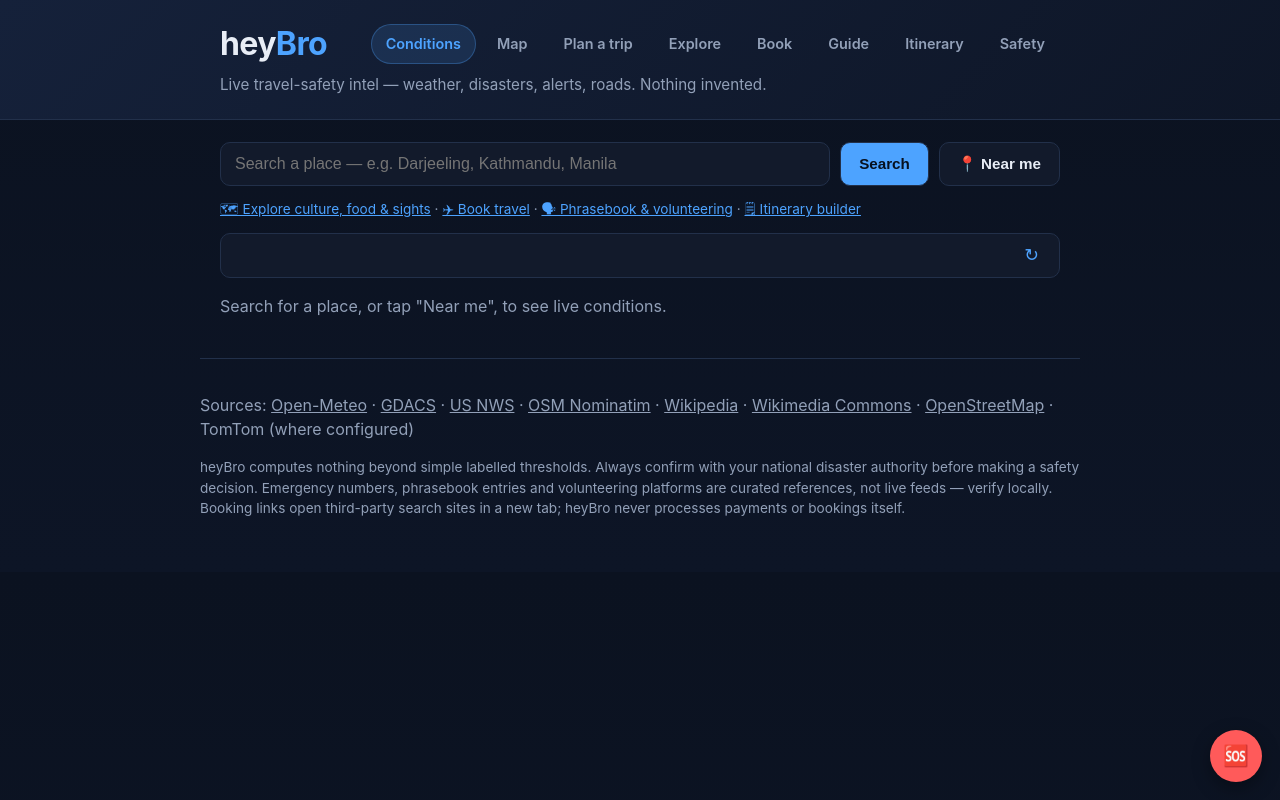
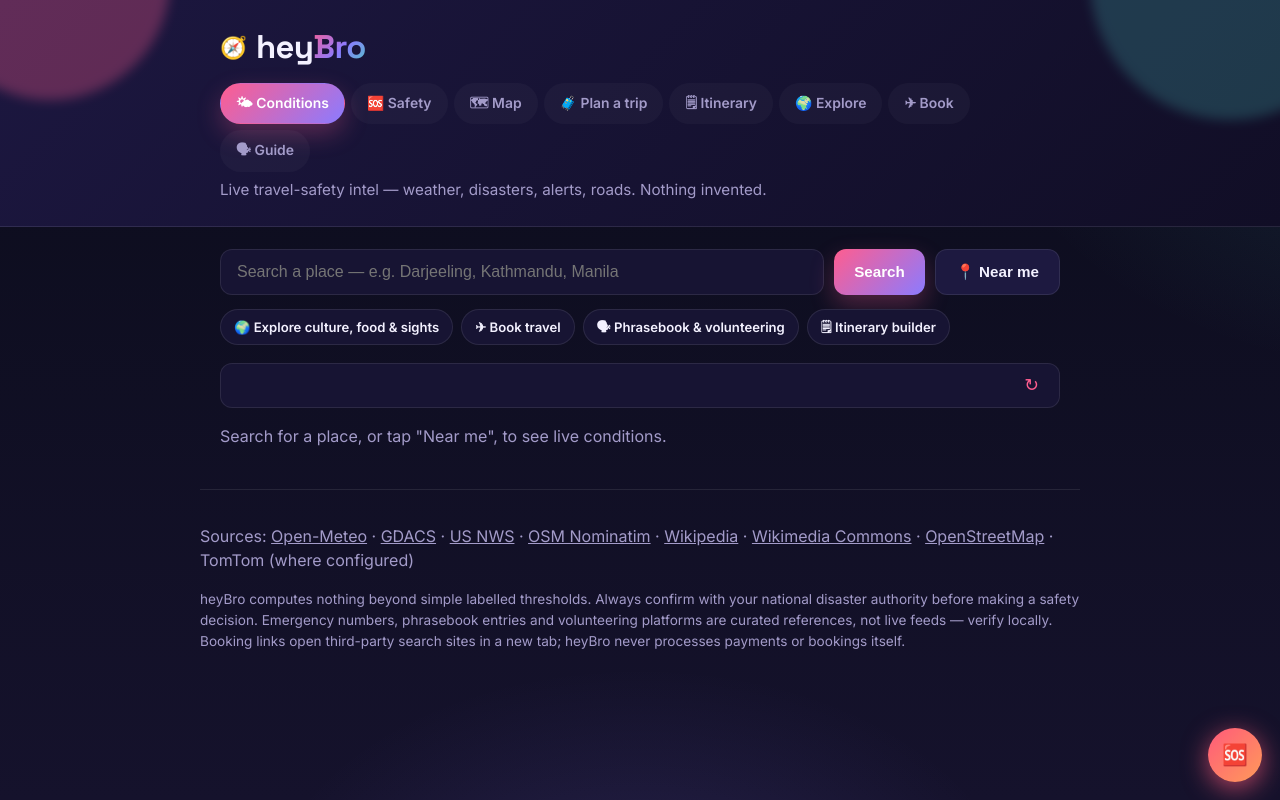
Before and after one commit to MonalisaMitra/heybro-mcp-server, a Flask app: page / in a window 1280 px wide. Run offline with Flask 3, Linux system fonts and the light colour scheme.

Commit message:
Refresh visual design and reorder nav by importance
Introduces a funkier, more cohesive design system: a coral/violet/teal
gradient accent, Space Grotesk display type for headings, decorative
header glows, pill-style nav with icons, and hover-lift animations on
cards and buttons throughout. Reorders the nav (and home-page quick
links) so safety-critical pages (Conditions, Safety, Map) lead, trip
tools (Plan, Itinerary) follow, and discovery extras (Explore, Book,
Guide) come last. Bumps the service worker shell cache version so the
new CSS/JS ship cleanly to existing installs.

```diff
--- a/web_app/static/css/app.css
+++ b/web_app/static/css/app.css
@@ -1,33 +1,77 @@
+@import url('https://fonts.googleapis.com/css2?family=Space+Grotesk:wght@500;600;700&family=Inter:wght@400;500;600;700&display=swap');
+
 :root {
-  --bg: #0b1220;
-  --panel: #121a2b;
-  --panel-border: #22304a;
-  --text: #e8edf6;
-  --muted: #92a0b8;
-  --accent: #4da3ff;
-  --warn: #ffb020;
-  --bad: #ff5a5a;
-  --good: #35c98f;
-  --radius: 14px;
+  --bg: #0b0c1b;
+  --bg2: #15122c;
+  --panel: #171433;
+  --panel-soft: #1d1940;
+  --panel-border: rgba(255,255,255,0.09);
+  --text: #f3f1ff;
+  --muted: #a39bc9;
+  --accent: #ff5d8f;
+  --accent2: #4ecdc4;
+  --accent3: #8b7bff;
+  --warn: #ffbe3d;
+  --bad: #ff5a7a;
+  --good: #2fd9a8;
+  --grad-brand: linear-gradient(135deg, #ff5d8f 0%, #8b7bff 55%, #4ecdc4 100%);
+  --grad-accent: linear-gradient(135deg, #ff5d8f 0%, #8b7bff 100%);
+  --grad-cool: linear-gradient(135deg, #4ecdc4 0%, #4da3ff 100%);
+  --radius: 16px;
+  --radius-lg: 22px;
+  --shadow-soft: 0 14px 34px rgba(139,123,255,0.22);
+  --shadow-pop: 0 10px 24px rgba(255,93,143,0.28);
 }
 
 * { box-sizing: border-box; }
 
 body {
   margin: 0;
-  font-family: -apple-system, BlinkMacSystemFont, "Segoe UI", Roboto, Helvetica, Arial, sans-serif;
-  background: linear-gradient(180deg, #0b1220 0%, #0d1526 100%);
+  font-family: 'Inter', -apple-system, BlinkMacSystemFont, "Segoe UI", Roboto, Helvetica, Arial, sans-serif;
+  background:
+    radial-gradient(900px 520px at 12% -12%, rgba(255,93,143,0.16), transparent 60%),
+    radial-gradient(760px 520px at 112% 8%, rgba(78,205,196,0.13), transparent 60%),
+    radial-gradient(640px 420px at 50% 115%, rgba(139,123,255,0.14), transparent 60%),
+    linear-gradient(180deg, var(--bg) 0%, var(--bg2) 100%);
+  background-attachment: fixed;
   color: var(--text);
-  line-height: 1.5;
+  line-height: 1.55;
 }
 
 .wrap { max-width: 880px; margin: 0 auto; padding: 0 20px; }
 
+h1, h2, h3 { font-family: 'Space Grotesk', 'Inter', sans-serif; }
+
 header.top {
-  background: linear-gradient(135deg, #15213a, #0e1627);
+  position: relative;
+  overflow: hidden;
+  background: linear-gradient(135deg, #1c1740, #110e26);
   border-bottom: 1px solid var(--panel-border);
-  padding: 20px 0 22px;
+  padding: 22px 0 24px;
 }
+header.top::before,
+header.top::after {
+  content: "";
+  position: absolute;
+  border-radius: 50%;
+  filter: blur(6px);
+  pointer-events: none;
+  z-index: 0;
+}
+header.top::before {
+  width: 240px; height: 240px;
+  background: var(--accent);
+  opacity: 0.3;
+  top: -140px; left: -70px;
+}
+header.top::after {
+  width: 280px; height: 280px;
+  background: var(--accent2);
+  opacity: 0.22;
+  top: -160px; right: -90px;
+}
+header.top .wrap { position: relative; z-index: 1; }
+
 .top-row {
   display: flex;
   align-items: center;
@@ -35,26 +79,50 @@ header.top {
   flex-wrap: wrap;
   gap: 10px;
 }
-.top-row h1 { margin: 0; font-size: 2rem; letter-spacing: -0.02em; }
-.top-row h1 span { color: var(--accent); }
-.brand { text-decoration: none; color: inherit; }
+.top-row h1 { margin: 0; font-size: 2.05rem; letter-spacing: -0.02em; font-weight: 700; }
+.top-row h1 span {
+  background: var(--grad-brand);
+  -webkit-background-clip: text;
+  background-clip: text;
+  color: transparent;
+}
+.brand {
+  text-decoration: none;
+  color: inherit;
+  display: inline-flex;
+  align-items: center;
+  gap: 9px;
+}
+.brand::before {
+  content: "🧭";
+  font-size: 1.35rem;
+  display: inline-block;
+  transition: transform 0.4s ease;
+}
+.brand:hover::before { transform: rotate(28deg) scale(1.12); }
 .tagline { margin: 6px 0 0; color: var(--muted); font-size: 0.95rem; }
 
 .nav { display: flex; gap: 6px; flex-wrap: wrap; }
 .nav a {
-  padding: 8px 14px;
+  display: inline-flex;
+  align-items: center;
+  gap: 6px;
+  padding: 9px 15px;
   border-radius: 999px;
   color: var(--muted);
   text-decoration: none;
-  font-size: 0.9rem;
+  font-size: 0.87rem;
   font-weight: 600;
   border: 1px solid transparent;
+  background: rgba(255,255,255,0.03);
+  transition: transform 0.15s ease, background 0.15s ease, color 0.15s ease, box-shadow 0.15s ease;
 }
-.nav a:hover { color: var(--text); }
+.nav a:hover { color: var(--text); background: rgba(255,255,255,0.09); transform: translateY(-1px); }
 .nav a.active {
-  background: rgba(77,163,255,0.14);
-  color: var(--accent);
-  border-color: rgba(77,163,255,0.3);
+  background: var(--grad-accent);
+  color: #fff;
+  border-color: transparent;
+  box-shadow: var(--shadow-pop);
 }
 
 .search-row {
@@ -65,34 +133,38 @@ header.top {
 }
 .search-row input[type="search"] {
   flex: 1 1 260px;
-  padding: 12px 14px;
-  border-radius: 10px;
+  padding: 13px 16px;
+  border-radius: 12px;
   border: 1px solid var(--panel-border);
   background: var(--panel);
   color: var(--text);
   font-size: 1rem;
 }
-.search-row input[type="search"]:focus { outline: 2px solid var(--accent); }
+.search-row input[type="search"]:focus { outline: 2px solid var(--accent); outline-offset: 1px; }
 .search-row button {
-  padding: 12px 18px;
-  border-radius: 10px;
-  border: 1px solid var(--panel-border);
-  background: var(--accent);
-  color: #06101f;
-  font-weight: 600;
+  padding: 12px 20px;
+  border-radius: 12px;
+  border: none;
+  background: var(--grad-accent);
+  color: #fff;
+  font-weight: 700;
   cursor: pointer;
   font-size: 0.95rem;
+  box-shadow: var(--shadow-pop);
+  transition: transform 0.15s ease, box-shadow 0.15s ease, filter 0.15s ease;
 }
 .search-row button#use-here {
-  background: var(--panel);
+  background: var(--panel-soft);
   color: var(--text);
+  box-shadow: none;
+  border: 1px solid var(--panel-border);
 }
-.search-row button:hover { filter: brightness(1.08); }
+.search-row button:hover { transform: translateY(-2px); filter: brightness(1.06); }
 
 .suggestions {
   background: var(--panel);
   border: 1px solid var(--panel-border);
-  border-radius: 10px;
+  border-radius: 12px;
   margin-bottom: 14px;
   overflow: hidden;
 }
@@ -109,7 +181,31 @@ header.top {
   font-size: 0.95rem;
 }
 .suggestions button:last-child { border-bottom: none; }
-.suggestions button:hover { background: #18243c; }
+.suggestions button:hover { background: rgba(255,255,255,0.05); }
+
+.quick-links {
+  display: flex;
+  flex-wrap: wrap;
+  gap: 8px;
+  margin: 14px 0 18px;
+  padding: 0;
+  list-style: none;
+}
+.quick-links a {
+  display: inline-flex;
+  align-items: center;
+  gap: 6px;
+  padding: 7px 13px;
+  border-radius: 999px;
+  background: var(--panel);
+  border: 1px solid var(--panel-border);
+  color: var(--text);
+  text-decoration: none;
+  font-size: 0.82rem;
+  font-weight: 600;
+  transition: transform 0.15s ease, border-color 0.15s ease, color 0.15s ease;
+}
+.quick-links a:hover { transform: translateY(-2px); border-color: var(--accent); color: var(--accent); }
 
 .place-banner {
   display: flex;
@@ -117,7 +213,7 @@ header.top {
   justify-content: space-between;
   background: var(--panel);
   border: 1px solid var(--panel-border);
-  border-radius: 10px;
+  border-radius: 12px;
   padding: 10px 14px;
   margin-bottom: 16px;
   font-weight: 600;
@@ -187,36 +304,36 @@ header.top {
 .bullets li { margin-bottom: 4px; }
 
 .banner.warn {
-  background: rgba(255,90,90,0.1);
-  border: 1px solid rgba(255,90,90,0.35);
-  border-radius: 10px;
+  background: rgba(255,90,122,0.12);
+  border: 1px solid rgba(255,90,122,0.35);
+  border-radius: 12px;
   padding: 10px 12px;
   margin-bottom: 8px;
 }
 
 .risk-score { display: flex; align-items: center; gap: 16px; }
-.risk-score .num { font-size: 2.2rem; font-weight: 800; }
+.risk-score .num { font-size: 2.2rem; font-weight: 800; font-family: 'Space Grotesk', sans-serif; }
 .risk-score .band {
-  padding: 4px 12px;
+  padding: 4px 13px;
   border-radius: 999px;
   font-weight: 700;
   font-size: 0.85rem;
   text-transform: capitalize;
 }
-.band-calm { background: rgba(53,201,143,0.18); color: var(--good); }
-.band-watch { background: rgba(77,163,255,0.18); color: var(--accent); }
-.band-elevated { background: rgba(255,176,32,0.18); color: var(--warn); }
-.band-high, .band-unknown { background: rgba(255,90,90,0.18); color: var(--bad); }
+.band-calm { background: rgba(47,217,168,0.18); color: var(--good); }
+.band-watch { background: rgba(139,123,255,0.18); color: var(--accent3); }
+.band-elevated { background: rgba(255,190,61,0.18); color: var(--warn); }
+.band-high, .band-unknown { background: rgba(255,90,122,0.18); color: var(--bad); }
 
 .small { font-size: 0.85rem; }
 .muted { color: var(--muted); }
 
-a { color: var(--accent); }
+a { color: var(--accent2); }
 
 .error-box {
-  background: rgba(255,90,90,0.1);
-  border: 1px solid rgba(255,90,90,0.35);
-  border-radius: 10px;
+  background: rgba(255,90,122,0.1);
+  border: 1px solid rgba(255,90,122,0.35);
+  border-radius: 12px;
   padding: 14px 16px;
   margin-bottom: 16px;
 }
@@ -265,27 +382,33 @@ footer.foot a { color: var(--muted); text-decoration: underline; }
   z-index: 500;
 }
 .sos-toggle {
-  width: 52px;
-  height: 52px;
+  width: 54px;
+  height: 54px;
   border-radius: 50%;
   border: none;
-  background: var(--bad);
+  background: linear-gradient(135deg, #ff5a7a, #ff9a5a);
   color: #1a0505;
   font-size: 1.3rem;
   cursor: pointer;
-  box-shadow: 0 6px 18px rgba(0,0,0,0.35);
+  box-shadow: 0 6px 20px rgba(255,90,122,0.45);
+  animation: sos-pulse 2.6s ease-in-out infinite;
+  transition: transform 0.15s ease;
 }
-.sos-toggle:hover { filter: brightness(1.08); }
+.sos-toggle:hover { filter: brightness(1.08); transform: scale(1.05); animation-play-state: paused; }
+@keyframes sos-pulse {
+  0%, 100% { box-shadow: 0 6px 20px rgba(255,90,122,0.45); }
+  50% { box-shadow: 0 6px 26px rgba(255,90,122,0.7); }
+}
 .sos-panel {
   position: absolute;
   right: 0;
-  bottom: 64px;
+  bottom: 66px;
   width: min(300px, 90vw);
   background: var(--panel);
   border: 1px solid var(--panel-border);
   border-radius: var(--radius);
   padding: 16px;
-  box-shadow: 0 10px 30px rgba(0,0,0,0.45);
+  box-shadow: 0 14px 36px rgba(0,0,0,0.5);
 }
 .sos-list { list-style: none; margin: 10px 0; padding: 0; }
 .sos-list li {
--- a/web_app/static/js/live.js
+++ b/web_app/static/js/live.js
@@ -122,10 +122,12 @@
     const cc = encodeURIComponent(current.country_code || "");
     parts.push(`<section class="panel">
       <div class="row between"><h2>Go further for this place</h2></div>
-      <p class="small"><a href="/explore?lat=${current.lat}&lon=${current.lon}&name=${placeName}">🗺 Culture, food &amp; sights \u2192</a>
-        · <a href="/book?name=${placeName}">✈ Book travel \u2192</a>
-        · <a href="/guide?country_code=${cc}&name=${placeName}">🗣 Phrasebook &amp; volunteering \u2192</a>
-        · <a href="/itinerary">🗒 Add to itinerary \u2192</a></p>
+      <div class="quick-links">
+        <a href="/explore?lat=${current.lat}&lon=${current.lon}&name=${placeName}">🌍 Culture, food &amp; sights</a>
+        <a href="/book?name=${placeName}">✈ Book travel</a>
+        <a href="/guide?country_code=${cc}&name=${placeName}">🗣 Phrasebook &amp; volunteering</a>
+        <a href="/itinerary">🗒 Add to itinerary</a>
+      </div>
     </section>`);
 
     if (d.risk) {
--- a/web_app/static/js/sw.js
+++ b/web_app/static/js/sw.js
@@ -17,7 +17,7 @@
  */
 "use strict";
 
-const VERSION = "v2";
+const VERSION = "v3";
 const SHELL_CACHE = `hb-shell-${VERSION}`;
 const PAGES_CACHE = `hb-pages-${VERSION}`;
 const TILES_CACHE = "hb-tiles"; // unversioned on purpose — see header comment
--- a/web_app/templates/base.html
+++ b/web_app/templates/base.html
@@ -6,7 +6,7 @@
 <title>{% block title %}heyBro — live travel-safety intel{% endblock %}</title>
 <meta name="description" content="Weather, active disasters, official alerts and road incidents for any place, from free live providers — no guessing, no invented data.">
 <link rel="manifest" href="{{ url_for('static', filename='manifest.webmanifest') }}">
-<meta name="theme-color" content="#0b1220">
+<meta name="theme-color" content="#0b0c1b">
 <link rel="icon" href="{{ url_for('static', filename='icons/icon-192.png') }}">
 <link rel="apple-touch-icon" href="{{ url_for('static', filename='icons/icon-192.png') }}">
 <link rel="stylesheet" href="{{ url_for('static', filename='css/app.css') }}">
@@ -17,14 +17,14 @@
     <div class="wrap top-row">
       <a href="{{ url_for('index') }}" class="brand"><h1>hey<span>Bro</span></h1></a>
       <nav class="nav">
-        <a href="{{ url_for('index') }}" class="{{ 'active' if active == 'home' else '' }}">Conditions</a>
-        <a href="{{ url_for('map_page') }}" class="{{ 'active' if active == 'map' else '' }}">Map</a>
-        <a href="{{ url_for('plan_page') }}" class="{{ 'active' if active == 'plan' else '' }}">Plan a trip</a>
-        <a href="{{ url_for('explore_page') }}" class="{{ 'active' if active == 'explore' else '' }}">Explore</a>
-        <a href="{{ url_for('book_page') }}" class="{{ 'active' if active == 'book' else '' }}">Book</a>
-        <a href="{{ url_for('guide_page') }}" class="{{ 'active' if active == 'guide' else '' }}">Guide</a>
-        <a href="{{ url_for('itinerary_page') }}" class="{{ 'active' if active == 'itinerary' else '' }}">Itinerary</a>
-        <a href="{{ url_for('safety_page') }}" class="{{ 'active' if active == 'safety' else '' }}">Safety</a>
+        <a href="{{ url_for('index') }}" class="{{ 'active' if active == 'home' else '' }}">🌤 Conditions</a>
+        <a href="{{ url_for('safety_page') }}" class="{{ 'active' if active == 'safety' else '' }}">🆘 Safety</a>
+        <a href="{{ url_for('map_page') }}" class="{{ 'active' if active == 'map' else '' }}">🗺 Map</a>
+        <a href="{{ url_for('plan_page') }}" class="{{ 'active' if active == 'plan' else '' }}">🧳 Plan a trip</a>
+        <a href="{{ url_for('itinerary_page') }}" class="{{ 'active' if active == 'itinerary' else '' }}">🗒 Itinerary</a>
+        <a href="{{ url_for('explore_page') }}" class="{{ 'active' if active == 'explore' else '' }}">🌍 Explore</a>
+        <a href="{{ url_for('book_page') }}" class="{{ 'active' if active == 'book' else '' }}">✈ Book</a>
+        <a href="{{ url_for('guide_page') }}" class="{{ 'active' if active == 'guide' else '' }}">🗣 Guide</a>
       </nav>
     </div>
     <div class="wrap">
--- a/web_app/templates/index.html
+++ b/web_app/templates/index.html
@@ -9,12 +9,12 @@
 
     <div id="suggestions" class="suggestions" hidden></div>
 
-    <p class="small muted quick-links">
-      <a href="{{ url_for('explore_page') }}">🗺 Explore culture, food &amp; sights</a>
-      · <a href="{{ url_for('book_page') }}">✈ Book travel</a>
-      · <a href="{{ url_for('guide_page') }}">🗣 Phrasebook &amp; volunteering</a>
-      · <a href="{{ url_for('itinerary_page') }}">🗒 Itinerary builder</a>
-    </p>
+    <div class="quick-links">
+      <a href="{{ url_for('explore_page') }}">🌍 Explore culture, food &amp; sights</a>
+      <a href="{{ url_for('book_page') }}">✈ Book travel</a>
+      <a href="{{ url_for('guide_page') }}">🗣 Phrasebook &amp; volunteering</a>
+      <a href="{{ url_for('itinerary_page') }}">🗒 Itinerary builder</a>
+    </div>
 
     <div id="place-banner" class="place-banner" hidden>
       <span id="place-label"></span>
```
Also changed, not shown: other parts of web_app/static/css/app.css (+95 -45 lines).
